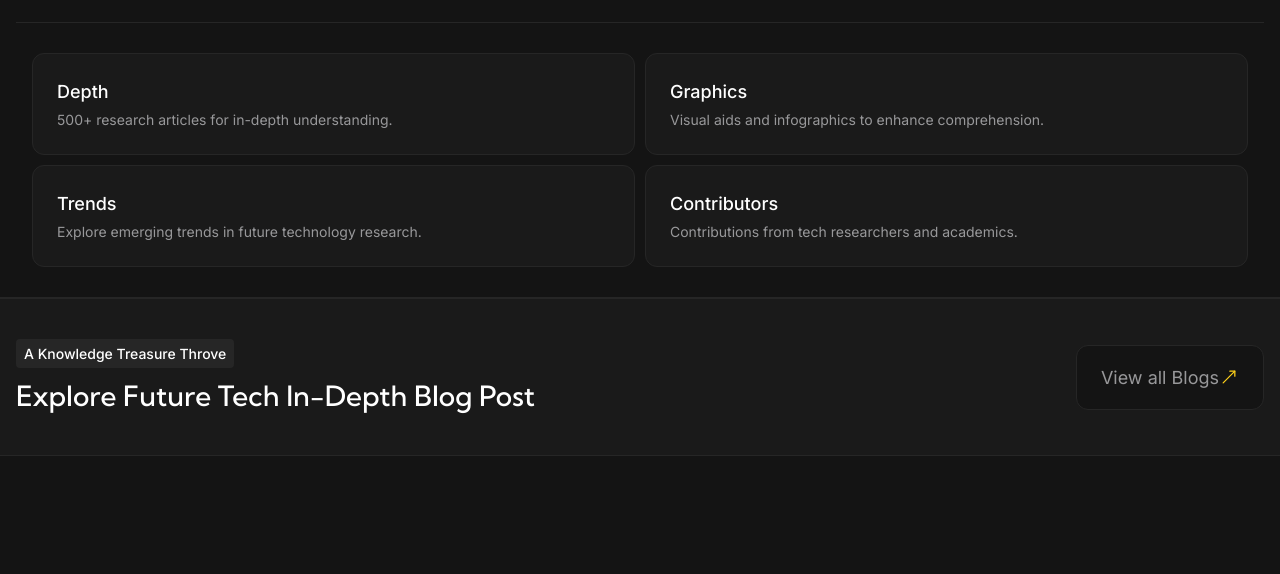
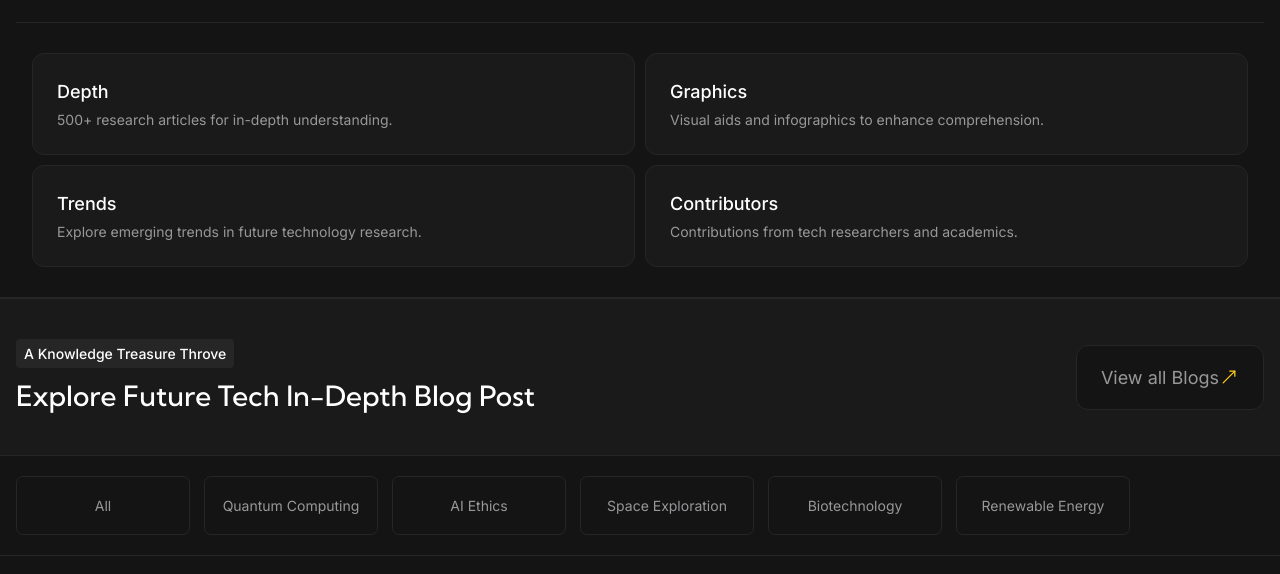
Before and after one commit to karoljaro/Blog-aplication-vue-elysia, a Nuxt app in the folder frontend/: page / in a window 1280 px wide. Shown: the part 1677-2251 px from the top of the page. Built offline with nearby package versions, Linux system fonts and the light colour scheme.

Commit message:
feat: Refactor home page example posts section styling and add dynamic category navbar
- Redesigned the section header for better alignment and spacing
- Updated the example posts category navbar for dynamic categories
- Set equal width for category buttons on page load

```diff
--- a/frontend/components/home/Section_ExamplePosts.vue
+++ b/frontend/components/home/Section_ExamplePosts.vue
@@ -1,7 +1,10 @@
 <template>
    <section class="flex min-h-screen flex-col">
+      <!-- -------------- SECTION HEADER -------------- -->
       <SharedSectionHeader>
-         <div class="mx-auto flex flex-row [@media(max-width:800px)]:flex-col [@media(max-width:800px)]:space-y-7.5 justify-between items-center max-w-screen-xl  sm:px-4 sm:py-10 lg:px-20 lg:py-20 xl:px-40.5 xl:py-30">
+         <div
+            class="mx-auto flex max-w-screen-xl flex-row items-center justify-between sm:px-4 sm:py-10 lg:px-20 lg:py-20 xl:px-40.5 xl:py-30 [@media(max-width:800px)]:flex-col [@media(max-width:800px)]:space-y-7.5"
+         >
             <div class="sm:space-y-2.5 xl:space-y-4">
                <SharedSectionLabel> A Knowledge Treasure Throve </SharedSectionLabel>
 
@@ -10,14 +13,74 @@
                </h1>
             </div>
 
-            <SharedBtnPrimaryBtn class="max-h-min [@media(max-width:800px)]:!w-full">
-                View all Blogs
-            </SharedBtnPrimaryBtn>
+            <SharedBtnPrimaryBtn class="max-h-min [@media(max-width:800px)]:!w-full"> View all Blogs </SharedBtnPrimaryBtn>
          </div>
       </SharedSectionHeader>
 
-      <nav class="overflow-x-auto flex flex-row">
+      <!-- -------------- EXAMPLE POSTS CATEGORY NAVBAR -------------- -->
+      <nav class="flex flex-row overflow-x-auto border-b border-b-dark/15 sm:space-x-3.5 sm:px-4 sm:py-5 lg:px-20 lg:py-10 xl:space-x-5 xl:px-40.5 xl:py-12.5">
+         <div
+            v-for="category in postsCategory"
+            :key="category['id']"
+            ref="categoryRef"
+            class="cursor-pointer rounded-[0.438rem] border border-dark/15 bg-dark/08 sm:px-4 sm:py-4.5 lg:px-5 lg:py-6 xl:px-6 xl:py-7.5"
+         >
+            <p class="min-w-max text-center font-inter font-normal !leading-normal -tracking-[3%] text-grey/60 sm:text-sm xl:text-lg">{{ category['name'] }}</p>
+         </div>
+      </nav>
 
-      </nav>
+      <!-- -------------- EXAMPLE POSTS -------------- -->
+
    </section>
 </template>
+
+<script setup lang="ts">
+type PostSCategory_TYPE = {
+   id: string;
+   name: string;
+};
+
+const categoryRef = ref<(HTMLDivElement | null)[]>([null]);
+
+const setEqualWidth = () => {
+   const widths = categoryRef['value'].map((element) => (element ? element.offsetWidth : 0));
+   const maxWidth = Math.max(...widths);
+
+   categoryRef['value'].forEach((el) => {
+      if (el) {
+         el.style.minWidth = `${maxWidth}px`;
+      }
+   });
+};
+
+onMounted(() => {
+   setEqualWidth();
+});
+
+const postsCategory: PostSCategory_TYPE[] = [
+   {
+      id: 'noieiisfi',
+      name: 'All'
+   },
+   {
+      id: 'fdsfsd',
+      name: 'Quantum Computing'
+   },
+   {
+      id: 'oifjasoijfoidsa',
+      name: 'AI Ethics'
+   },
+   {
+      id: 'joifjsoijbh',
+      name: 'Space Exploration'
+   },
+   {
+      id: 'dbcbkbkjas',
+      name: 'Biotechnology'
+   },
+   {
+      id: 'ncn,xmnjknksd',
+      name: 'Renewable Energy'
+   }
+];
+</script>
```
